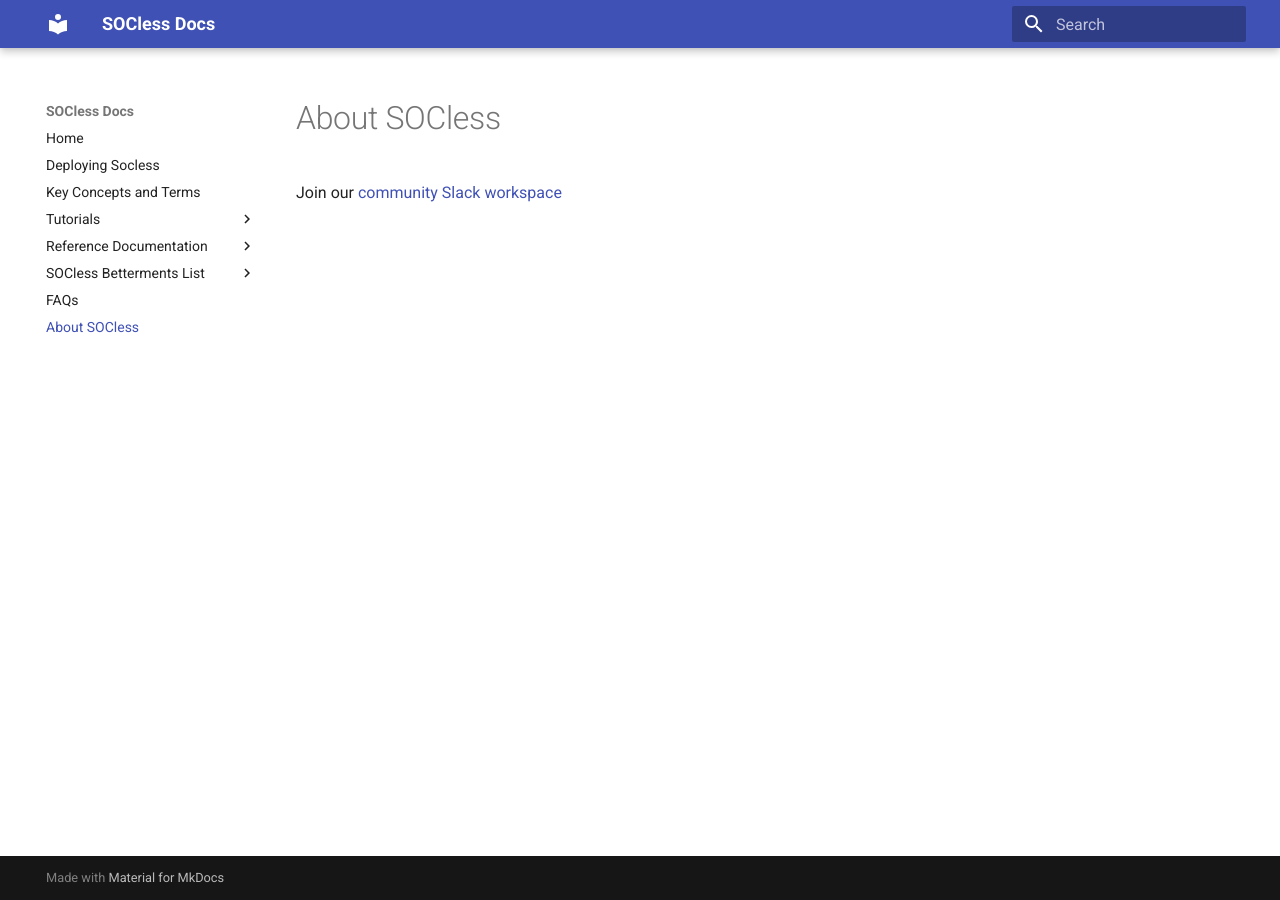
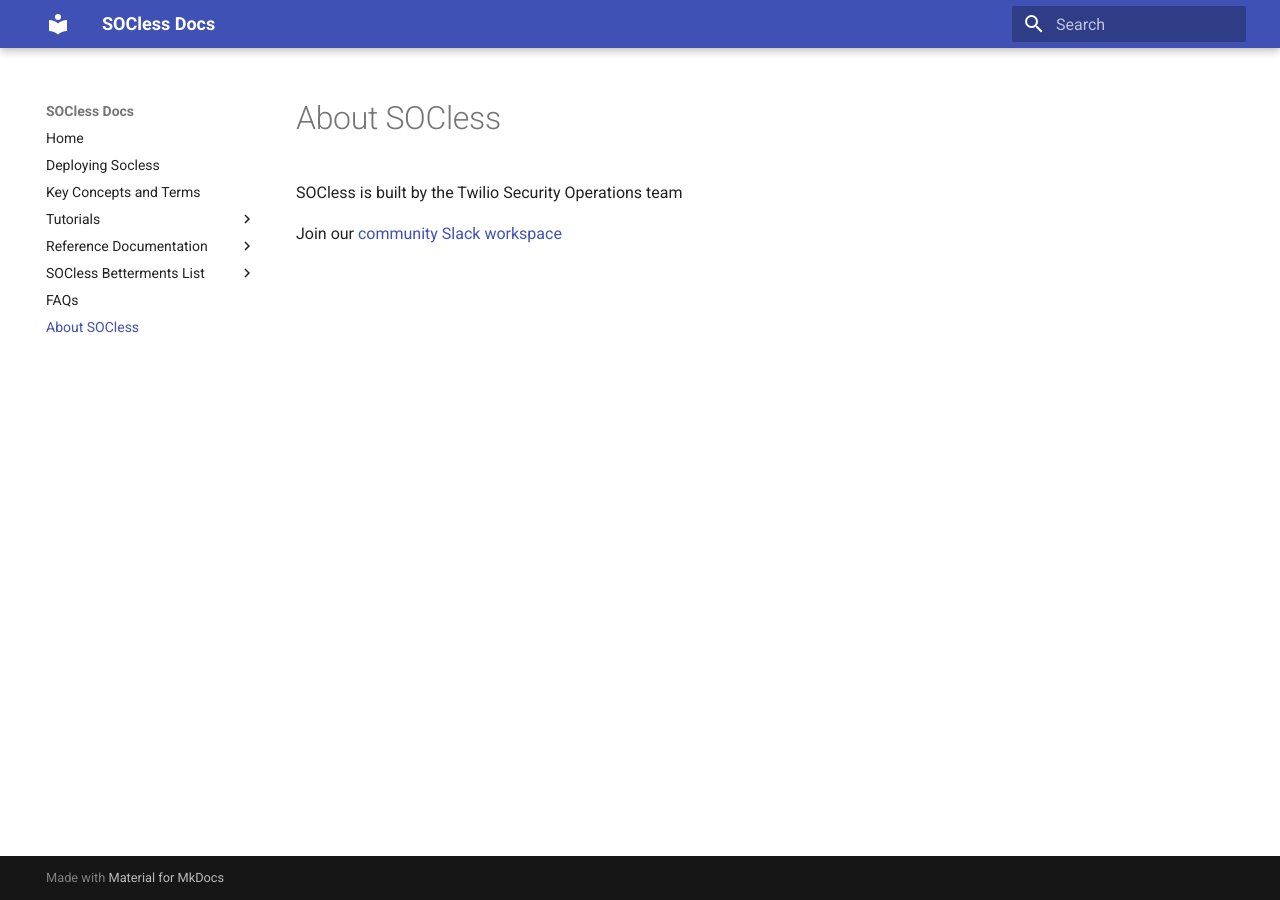
Before and after one commit to twilio-labs/socless, an MkDocs documentation site: the page built from docs/about.md, in a window 1280 px wide. Built offline with MkDocs 1.6.1 and Material for MkDocs 9.7.7, drawn with Linux system fonts in a browser that asks for light colours.

Commit message:
Update about.md

```diff
--- a/docs/about.md
+++ b/docs/about.md
@@ -1,3 +1,5 @@
 # About SOCless
 
+SOCless is built by the Twilio Security Operations team
+
 Join our [community Slack workspace](https://join.slack.com/t/socless/shared_invite/enQtODA3ODEzNzcwNDgxLTBiYjVjYjI4ODI4YTY5YzM4OWRlYjQ1Yzg4M2EzMGUzMGMyYThlN2U5NTI5OWIwZWE1ZTcwNjA2MjgyZDRmMjg)
```
